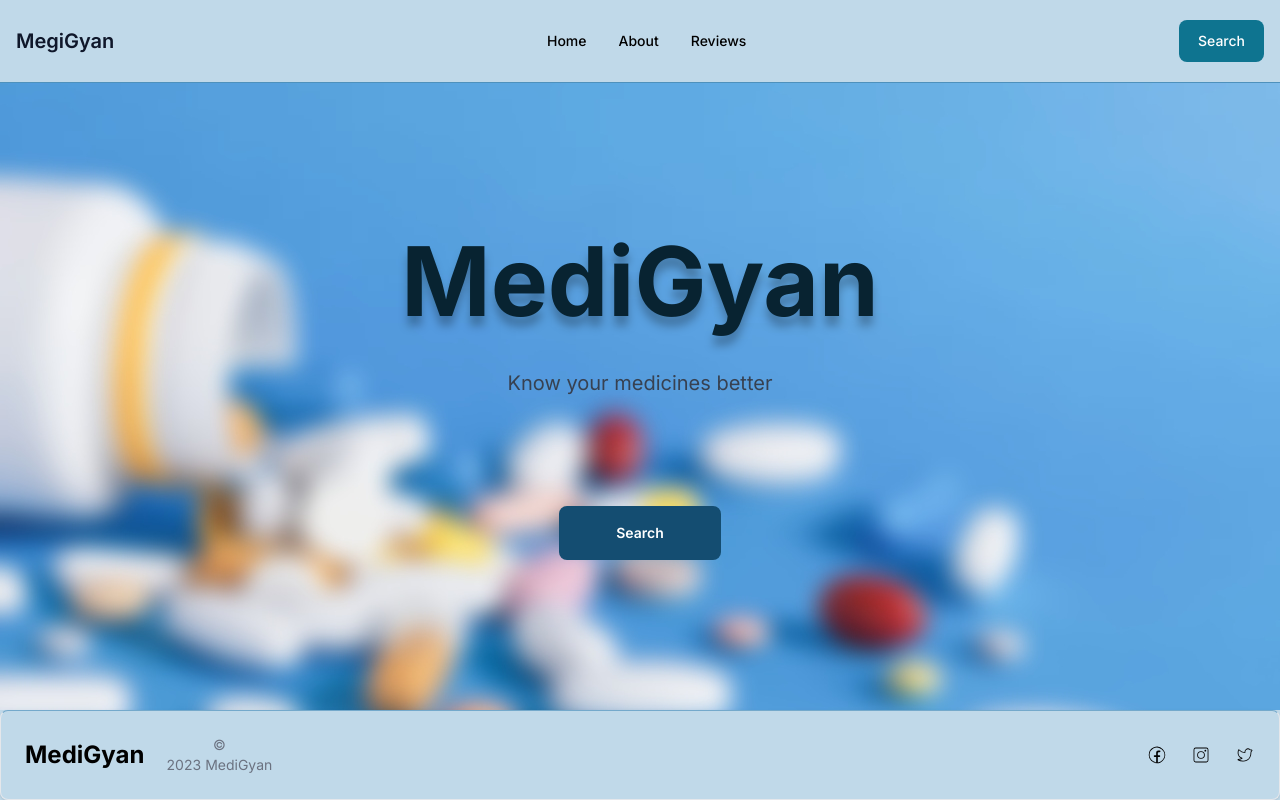
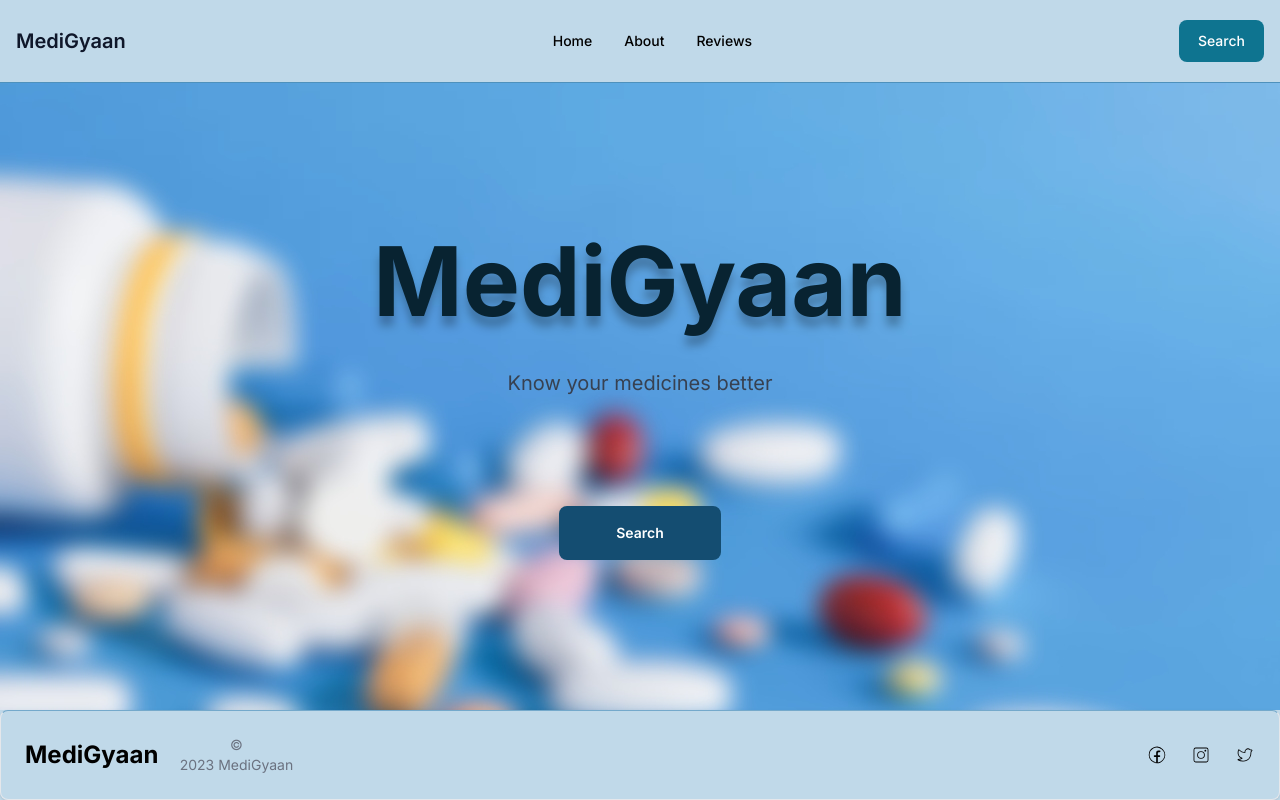
Before and after one commit to Yash-Solanki6803/Medigyan-PR-2, a Next.js app: page / in a window 1280 px wide. Built offline with nearby package versions, Linux system fonts and the light colour scheme.

Commit message:
Name change

```diff
--- a/app/page.jsx
+++ b/app/page.jsx
@@ -5,7 +5,7 @@ export default function Home() {
     <main className="flex h-full flex-col items-center justify-around p-24 bg-medicine-background bg-cover">
       <div className="flex flex-col items-center">
         <h1 className="lg:text-8xl md:text-6xl text-4xl font-bold text-center text-brand-900 drop-shadow-[0_10px_4px_rgba(0,0,0,0.25)]">
-          MediGyan
+          MediGyaan
         </h1>
         <p className="text-xl text-center text-gray-700 mt-10">
           Know your medicines better
--- a/components/CustomFooter.jsx
+++ b/components/CustomFooter.jsx
@@ -9,10 +9,10 @@ export default function CustomFooter() {
       <div className="w-full text-center ">
         <div className="w-full justify-between sm:flex sm:items-center sm:justify-between">
           <a href="#" className="text-lg lg:text-2xl font-bold mr-5">
-            MediGyan
+            MediGyaan
           </a>
           <div className="w-full sm:flex sm:items-center sm:justify-between">
-            <Footer.Copyright href="/" by="MediGyan" year={2023} />
+            <Footer.Copyright href="/" by="MediGyaan" year={2023} />
             <div className="w-full mt-4 flex space-x-6 sm:mt-0 justify-center lg:justify-end ">
               <Footer.Icon href="" icon={CiFacebook} />
               <Footer.Icon href="" icon={CiInstagram} />
--- a/components/CustomNavbar.jsx
+++ b/components/CustomNavbar.jsx
@@ -12,7 +12,7 @@ export default function CustomNavbar() {
     >
       <Navbar.Brand href="/">
         <span className="self-center whitespace-nowrap text-xl font-semibold text-slate-900 ">
-          MegiGyan
+          MediGyaan
         </span>
       </Navbar.Brand>
       <div className="flex md:order-2">
```
